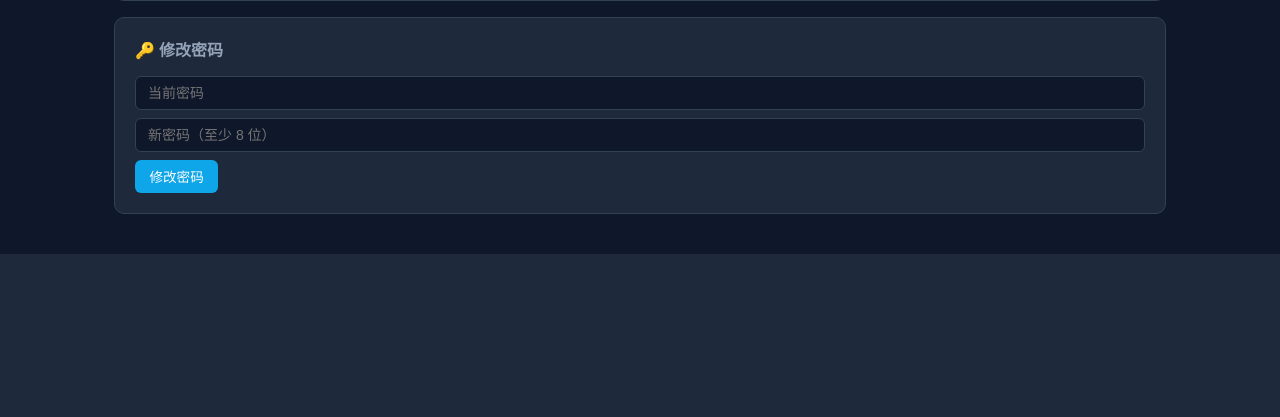
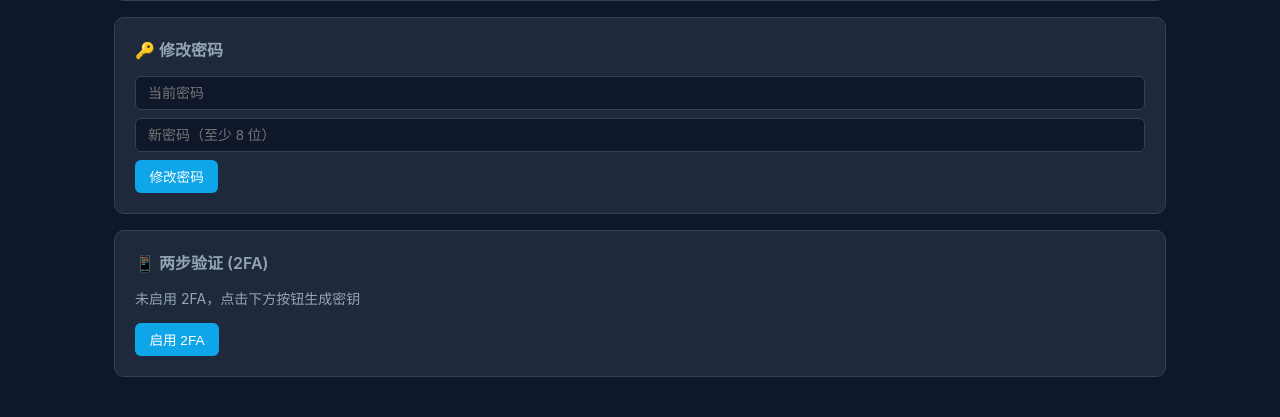
Before and after one commit to yyzq-cf/mirror-relay, a Flask app: page /settings in a window 1280 px wide. Shown: the part 642-1059 px from the top of the page. Before the commit the page ends 896 px from the top, so only its background shows below. Run offline with Flask 3, Linux system fonts and the light colour scheme; the visitor is signed in with stand-in values (Sample User, id 1); data comes from the database, SQL or seed files in the repository; parts of the project's set-up code (start-up, migrations or seed data) failed here and were passed over.

Commit message:
feat: add brute-force protection and 2FA support
- Login rate limiting: 5 failed attempts per IP triggers 300s lockout
- TOTP-based 2FA: setup/disable in settings, required at login when enabled
- Separate login_attempts table for tracking
- gunicorn 1 worker to ensure session consistency
- Updated login page with 2FA code input
- Updated settings page with 2FA management section

```diff
--- a/requirements.txt
+++ b/requirements.txt
@@ -1,3 +1,4 @@
 Flask>=3.0
 gunicorn>=22.0
 APScheduler>=3.10
+pyotp>=2.9
--- a/src/app.py
+++ b/src/app.py
@@ -1,6 +1,7 @@
 import os
 import hashlib
 import secrets
+import pyotp
 from functools import wraps
 from flask import (
     Flask, request, jsonify, render_template, redirect,
@@ -165,14 +166,45 @@ def auth_check():
 @app.route('/login', methods=['GET', 'POST'])
 def login():
     error = ''
+    client_ip = request.headers.get('X-Real-IP', '') or request.remote_addr
+
+    # 暴力破解检查
+    if db.check_login_rate(client_ip):
+        remaining = db.get_login_lock_remaining(client_ip)
+        error = f'登录失败次数过多，请 {remaining} 秒后再试'
+        return render_template('login.html', error=error, twofa_enabled=db.get_config('totp_secret') != '')
+
     if request.method == 'POST':
         password = request.form.get('password', '')
+        totp_code = request.form.get('totp_code', '').strip()
         stored = db.get_config('admin_password', '')
-        if stored and hashlib.sha256(password.encode()).hexdigest() == stored:
-            session['logged_in'] = True
-            return redirect(url_for('dashboard'))
-        error = '密码错误'
-    return render_template('login.html', error=error)
+
+        # 验证密码
+        if not stored or hashlib.sha256(password.encode()).hexdigest() != stored:
+            db.log_login_attempt(client_ip, 'admin', False)
+            error = '密码错误'
+            return render_template('login.html', error=error, twofa_enabled=db.get_config('totp_secret') != '')
+
+        # 验证 2FA（如果已启用）
+        totp_secret = db.get_config('totp_secret', '')
+        if totp_secret:
+            if not totp_code:
+                # 密码正确但需要 2FA
+                session['pending_2fa'] = True
+                db.log_login_attempt(client_ip, 'admin', True)
+                return render_template('login.html', error='', twofa_enabled=True, need_2fa=True)
+            if not pyotp.TOTP(totp_secret).verify(totp_code, valid_window=1):
+                db.log_login_attempt(client_ip, 'admin', False)
+                error = '2FA 验证码错误'
+                return render_template('login.html', error=error, twofa_enabled=True, need_2fa=True)
+
+        # 登录成功
+        db.clear_login_attempts(client_ip)
+        session['logged_in'] = True
+        session.pop('pending_2fa', None)
+        return redirect(url_for('dashboard'))
+
+    return render_template('login.html', error=error, twofa_enabled=db.get_config('totp_secret') != '')
 
 
 @app.route('/logout')
@@ -227,7 +259,8 @@ def settings():
         'whitelist_enabled': db.get_config('whitelist_enabled', '0'),
     }
     upstreams = db.get_upstreams()
-    return render_template('settings.html', config=config, upstreams=upstreams)
+    twofa_enabled = bool(db.get_config('totp_secret', ''))
+    return render_template('settings.html', config=config, upstreams=upstreams, twofa_enabled=twofa_enabled)
 
 
 # ── API ──
@@ -295,6 +328,44 @@ def update_settings():
 def cache_delete():
     image_id = request.json.get('id')
     db.delete_cached_image(image_id)
+    return jsonify({'ok': True})
+
+
+@app.route('/api/2fa/setup', methods=['POST'])
+@login_required
+def setup_2fa():
+    """生成 2FA 密钥和二维码 URI"""
+    secret = pyotp.random_base32()
+    db.set_config('totp_secret', secret)
+    uri = pyotp.TOTP(secret).provisioning_uri(name='admin', issuer_name='Mirror Relay')
+    return jsonify({'ok': True, 'secret': secret, 'uri': uri})
+
+
+@app.route('/api/2fa/verify', methods=['POST'])
+@login_required
+def verify_2fa():
+    """验证 2FA 验证码"""
+    code = request.json.get('code', '').strip()
+    secret = db.get_config('totp_secret', '')
+    if not secret:
+        return jsonify({'error': '2FA 未设置'}), 400
+    if pyotp.TOTP(secret).verify(code, valid_window=1):
+        return jsonify({'ok': True})
+    return jsonify({'error': '验证码错误'}), 400
+
+
+@app.route('/api/2fa/disable', methods=['POST'])
+@login_required
+def disable_2fa():
+    """关闭 2FA"""
+    # 需要验证当前 2FA 码才能关闭
+    code = request.json.get('code', '').strip()
+    secret = db.get_config('totp_secret', '')
+    if not secret:
+        return jsonify({'error': '2FA 未设置'}), 400
+    if not pyotp.TOTP(secret).verify(code, valid_window=1):
+        return jsonify({'error': '验证码错误'}), 403
+    db.set_config('totp_secret', '')
     return jsonify({'ok': True})
 
 
--- a/src/db.py
+++ b/src/db.py
@@ -98,6 +98,16 @@ def init_db():
         pass
     try:
         conn.execute('ALTER TABLE pull_logs ADD COLUMN reason TEXT')
+    except sqlite3.OperationalError:
+        pass
+
+    # 登录失败记录表（暴力破解防护）
+    conn.execute("CREATE TABLE IF NOT EXISTS login_attempts (id INTEGER PRIMARY KEY, ip TEXT NOT NULL, username TEXT, success INTEGER DEFAULT 0, attempted_at DATETIME)")
+
+
+    # 2FA 密钥
+    try:
+        conn.execute('ALTER TABLE config ADD COLUMN totp_secret')
     except sqlite3.OperationalError:
         pass
 
@@ -294,3 +304,54 @@ def remove_upstream(name):
     conn.execute('DELETE FROM upstreams WHERE name = ?', (name,))
     conn.commit()
     conn.close()
+
+
+# ── 暴力破解防护 ──
+
+def check_login_rate(ip, max_attempts=5, window_seconds=300):
+    """检查 IP 是否超过登录失败次数限制"""
+    conn = get_conn()
+    from datetime import datetime, timezone, timedelta
+    cutoff = (datetime.now(timezone.utc) - timedelta(seconds=window_seconds)).isoformat()
+    row = conn.execute(
+        'SELECT COUNT(*) as c FROM login_attempts WHERE ip = ? AND success = 0 AND attempted_at > ?',
+        (ip, cutoff)
+    ).fetchone()
+    conn.close()
+    return row['c'] >= max_attempts
+
+
+def get_login_lock_remaining(ip, max_attempts=5, window_seconds=300):
+    """获取剩余锁定秒数"""
+    conn = get_conn()
+    from datetime import datetime, timezone, timedelta
+    cutoff = (datetime.now(timezone.utc) - timedelta(seconds=window_seconds)).isoformat()
+    rows = conn.execute(
+        'SELECT attempted_at FROM login_attempts WHERE ip = ? AND success = 0 AND attempted_at > ? ORDER BY attempted_at DESC LIMIT ?',
+        (ip, cutoff, max_attempts)
+    ).fetchall()
+    conn.close()
+    if len(rows) >= max_attempts and rows:
+        oldest = datetime.fromisoformat(rows[-1]['attempted_at'])
+        unlock_at = oldest + timedelta(seconds=window_seconds)
+        remaining = (unlock_at - datetime.now(timezone.utc)).total_seconds()
+        return max(0, int(remaining))
+    return 0
+
+
+def log_login_attempt(ip, username='', success=False):
+    conn = get_conn()
+    from datetime import datetime, timezone
+    conn.execute(
+        'INSERT INTO login_attempts(ip, username, success, attempted_at) VALUES (?, ?, ?, ?)',
+        (ip, username, 1 if success else 0, datetime.now(timezone.utc).isoformat())
+    )
+    conn.commit()
+    conn.close()
+
+
+def clear_login_attempts(ip):
+    conn = get_conn()
+    conn.execute('DELETE FROM login_attempts WHERE ip = ?', (ip,))
+    conn.commit()
+    conn.close()
--- a/src/templates/settings.html
+++ b/src/templates/settings.html
@@ -58,6 +58,34 @@
     <button class="btn btn-primary" onclick="changePassword()">修改密码</button>
 </div>
 
+<div class="card">
+    <h2>📱 两步验证 (2FA)</h2>
+    {% if twofa_enabled %}
+    <p style="color: var(--success); font-size: 0.875rem; margin-bottom: 0.75rem;">✅ 2FA 已启用</p>
+    <div class="form-row">
+        <input type="text" id="disable-2fa-code" class="input" placeholder="输入当前 2FA 验证码" style="flex: 1;">
+        <button class="btn btn-danger" onclick="disable2FA()">关闭 2FA</button>
+    </div>
+    {% else %}
+    <p style="color: var(--muted); font-size: 0.875rem; margin-bottom: 0.75rem;">未启用 2FA，点击下方按钮生成密钥</p>
+    <button class="btn btn-primary" onclick="setup2FA()">启用 2FA</button>
+    <div id="2fa-setup-result" style="display: none; margin-top: 1rem;">
+        <p style="font-size: 0.85rem; margin-bottom: 0.5rem;">扫码或手动输入密钥到 Authenticator App（Google Authenticator、Authy 等）：</p>
+        <div style="display: flex; gap: 1rem; align-items: center; flex-wrap: wrap;">
+            <img id="2fa-qrcode" src="" alt="QR Code" style="border: 1px solid var(--border); border-radius: 6px;">
+            <div>
+                <p style="font-size: 0.8rem; color: var(--muted); margin-bottom: 0.25rem;">手动输入密钥：</p>
+                <code id="2fa-secret" style="font-family: monospace; font-size: 0.9rem; color: var(--primary); word-break: break-all;"></code>
+            </div>
+        </div>
+        <div class="form-row" style="margin-top: 0.75rem;">
+            <input type="text" id="verify-2fa-code" class="input" placeholder="输入验证码确认" style="flex: 1;">
+            <button class="btn btn-primary" onclick="verify2FA()">确认</button>
+        </div>
+    </div>
+    {% endif %}
+</div>
+
 {% endblock %}
 
 {% block script %}
@@ -96,6 +124,36 @@ function removeUpstream(name) {
     }).then(() => location.reload());
 }
 
+function setup2FA() {
+    fetch('/api/2fa/setup', { method: 'POST', headers: { 'Content-Type': 'application/json' }, body: '{}' })
+    .then(r => r.json()).then(d => {
+        if (d.ok) {
+            // 用 Google Chart API 生成二维码
+            document.getElementById('2fa-qrcode').src = 'https://api.qrserver.com/v1/create-qr-code/?size=200x200&data=' + encodeURIComponent(d.uri);
+            document.getElementById('2fa-secret').textContent = d.secret;
+            document.getElementById('2fa-setup-result').style.display = 'block';
+        }
+    });
+}
+
+function verify2FA() {
+    const code = document.getElementById('verify-2fa-code').value;
+    fetch('/api/2fa/verify', { method: 'POST', headers: { 'Content-Type': 'application/json' }, body: JSON.stringify({ code }) })
+    .then(r => r.json()).then(d => {
+        if (d.ok) { alert('2FA 验证成功，已启用'); location.reload(); }
+        else alert(d.error);
+    });
+}
+
+function disable2FA() {
+    const code = document.getElementById('disable-2fa-code').value;
+    fetch('/api/2fa/disable', { method: 'POST', headers: { 'Content-Type': 'application/json' }, body: JSON.stringify({ code }) })
+    .then(r => r.json()).then(d => {
+        if (d.ok) { alert('2FA 已关闭'); location.reload(); }
+        else alert(d.error);
+    });
+}
+
 function changePassword() {
     const oldPw = document.getElementById('old-pw').value;
     const newPw = document.getElementById('new-pw').value;
```
Also changed, not shown: src/templates/login.html (+9 -0 lines), 1 other file.
